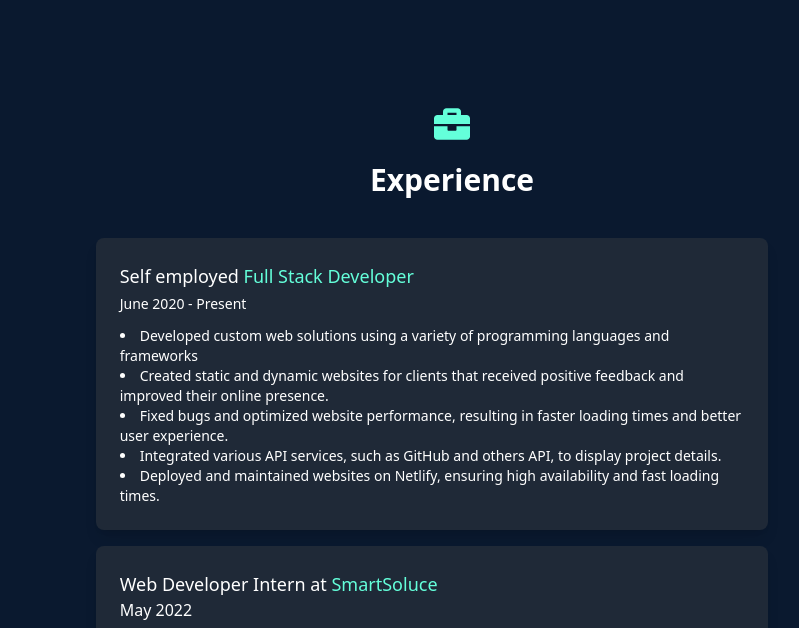
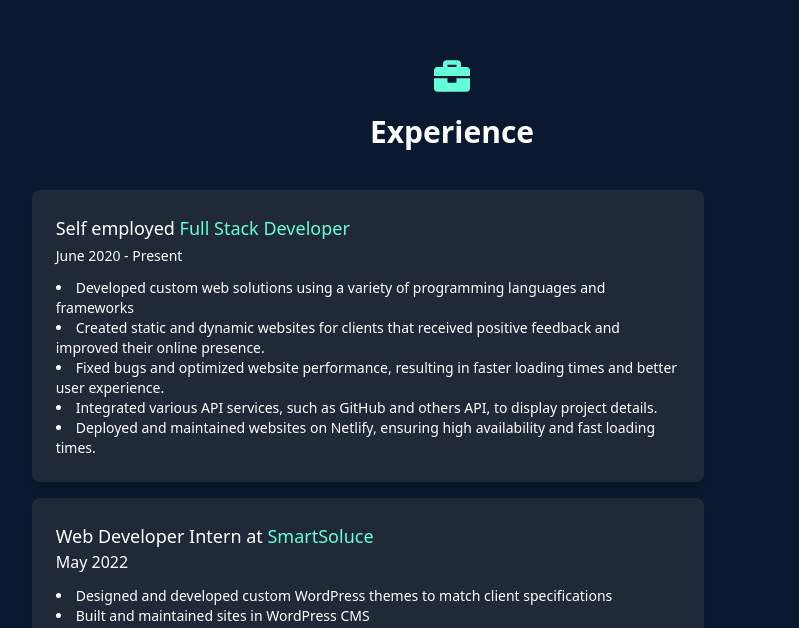
Before and after one commit to ridabensalem/rida-portfolio-, a React (Create React App) app: page / in a window 1280 px wide. Shown: the part 1326-1954 px from the top of the page, without its empty margins (188-987 px from the left). Built offline with nearby package versions, Linux system fonts and the light colour scheme.

Commit message:
Create mobile version of experience section

```diff
--- a/src/components/Experience.jsx
+++ b/src/components/Experience.jsx
@@ -3,7 +3,7 @@ import { FaBriefcase } from "react-icons/fa";
 
 const Experience = () => {
     return (
-        <section id="experience" className="py-20 ">
+        <section id="experience" className="py-8 ">
             <div className="experience-container ">
                 <div className="title">
                     <div className="icon-container flex justify-center text-4xl pb-3">
@@ -15,10 +15,10 @@ const Experience = () => {
 
                 </div>
                 </div>
-            <div className="card-container  flex justify-center pl-32">
-            <div className="   sm:px-6 lg:px-8">
+            <div className="card-container  flex justify-center ">
+            <div className="card">
                 <div className=" md:flex-row md:items-center">
-                    <div className="experience-container  flex flex-row md:w-1/5 text-center  px-1 md:text-left ">
+                    <div className="experience-card-container  flex flex-row md:w-1/5 text-center  px-1 md:text-left ">
 
                     </div>
                     <div className="md:w-4/5">
@@ -27,7 +27,7 @@ const Experience = () => {
                                 <div className="px-4 py-5 sm:p-6">
                                     <h3 className="text-lg font-medium">Self employed <span className="text-coding-color">Full Stack Developer</span></h3>
                                     <p className="mt-1  text-sm">June 2020 - Present</p>
-                                    <ul className="list-disc list-inside mt-3  text-sm">
+                                    <ul className="list-disc list-inside mt-3  text-sm list-exp">
                                         <li>Developed custom web solutions using a variety of programming languages and frameworks</li>
                                         <li>Created static and dynamic websites for clients that received positive feedback and improved their online presence.</li>
                                         <li>Fixed bugs and optimized website performance, resulting in faster loading times and better user experience.</li>
```
